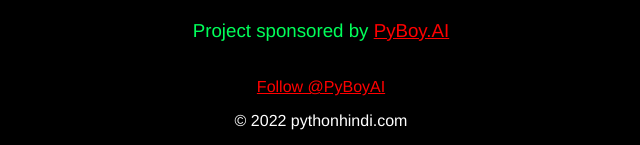
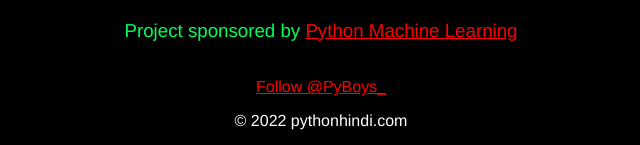
Before and after one commit to droneai/pyhindi, a plain HTML site: page index.html in a window 1280 px wide. Shown: the part 456-601 px from the top of the page, without its empty margins (329-969 px from the left). Drawn offline with Linux system fonts and the light colour scheme.

Commit message:
Update index.html

```diff
--- a/index.html
+++ b/index.html
@@ -70,11 +70,11 @@
                             <h1>Learn Python in Hindi</h1>
                             <p>Setup Python Development Environment - Hindi</p><br>
                             <iframe width="560" height="315" src="https://www.youtube.com/embed/tM47F-wQgBs" title="YouTube video player" frameborder="0" allow="accelerometer; autoplay; clipboard-write; encrypted-media; gyroscope; picture-in-picture" allowfullscreen></iframe>
-                            <h3>Project sponsored by <a href="https://pyboy.ai/" title="Python Machine Learning">PyBoy.AI</a>
+                            <h3>Project sponsored by <a href="https://www.pyboys.com/" title="Python Machine Learning">Python Machine Learning</a>
                             </h3>
                             <br>
-                            <a href="https://twitter.com/PyBoyAI?ref_src=twsrc%5Etfw" class="twitter-follow-button"
-                               data-show-count="false">Follow @PyBoyAI</a>
+                            <a href="https://twitter.com/PyBoys_?ref_src=twsrc%5Etfw" class="twitter-follow-button"
+                               data-show-count="false">Follow @PyBoys_</a>
                             <script async="" src="https://platform.twitter.com/widgets.js" charset="utf-8"></script>
                             <p>© 2022 pythonhindi.com</p>
                         </center>
```
